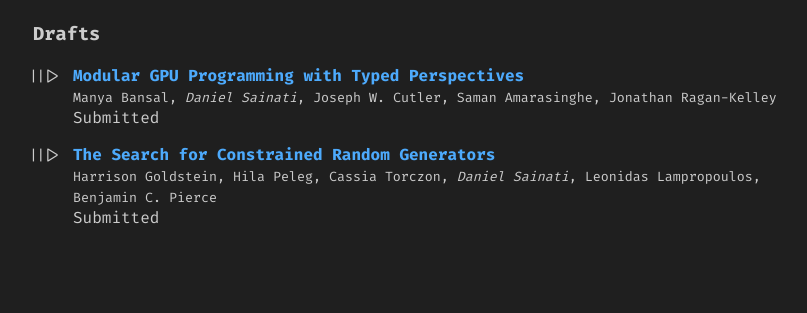
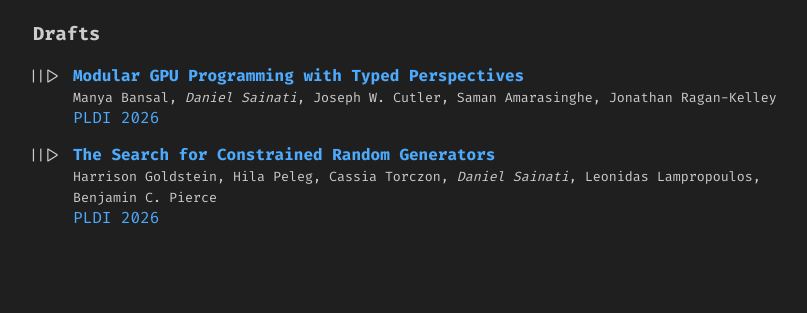
Before and after one commit to dsainati1/website, a Jekyll site: the page built from index.md, in a window 1280 px wide and 900 px high, scrolled down 592 px. Shown: the part 153-466 px from the top of the window, without its empty margins (232-1039 px from the left). Built offline with Jekyll 4.4.1, drawn with Linux system fonts in a browser that asks for light colours.

Commit message:
accepted to PLDI

```diff
--- a/index.md
+++ b/index.md
@@ -31,11 +31,11 @@ You can reach me at [sainati@seas.upenn.edu](mailto:sainati@seas.upenn.edu), or
 
 * **[Modular GPU Programming with Typed Perspectives](https://arxiv.org/abs/2511.11939)**\
 <small>Manya Bansal, *Daniel Sainati*, Joseph W. Cutler, Saman Amarasinghe, Jonathan Ragan-Kelley</small>\
-Submitted
+[PLDI 2026](https://pldi26.sigplan.org/)
 
 * **[The Search for Constrained Random Generators](https://arxiv.org/abs/2511.12253)**\
 <small>Harrison Goldstein, Hila Peleg, Cassia Torczon, *Daniel Sainati*, Leonidas Lampropoulos, Benjamin C. Pierce</small>\
-Submitted
+[PLDI 2026](https://pldi26.sigplan.org/)
 
 <br />
 
```
